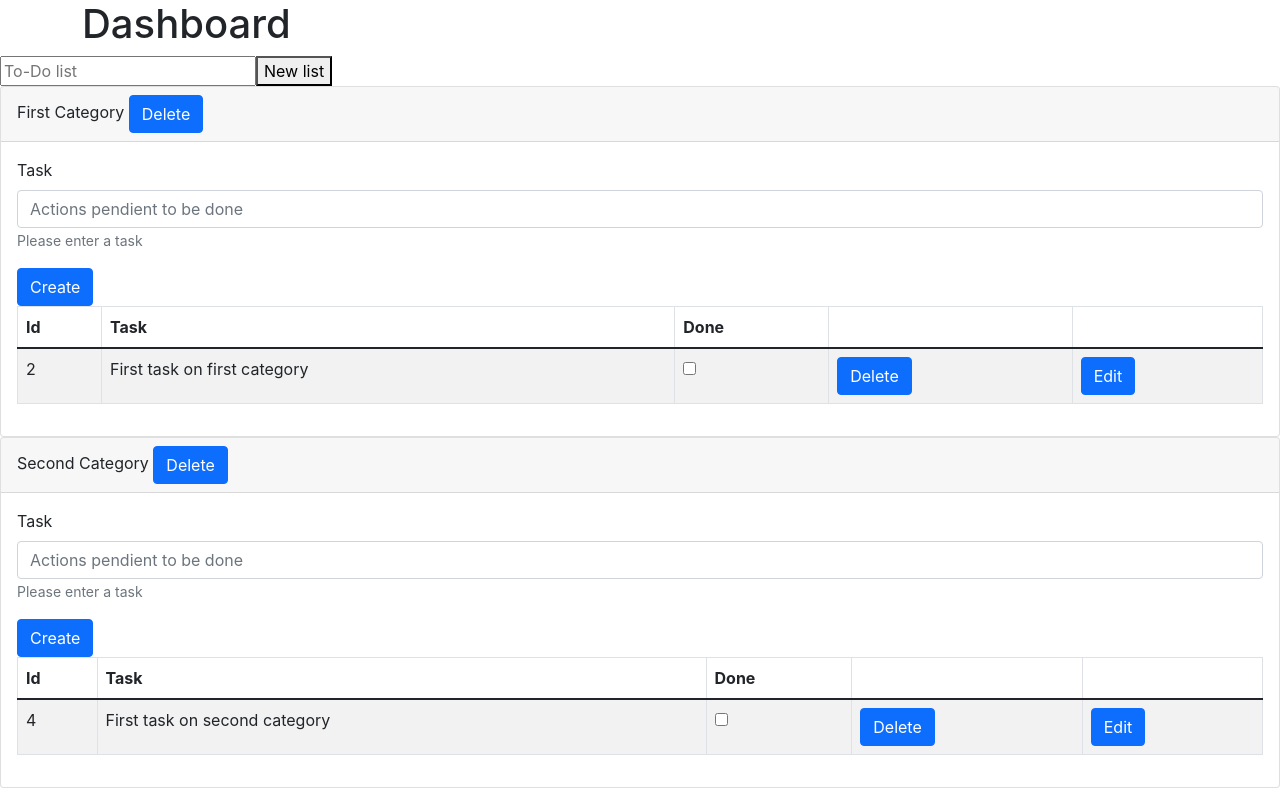
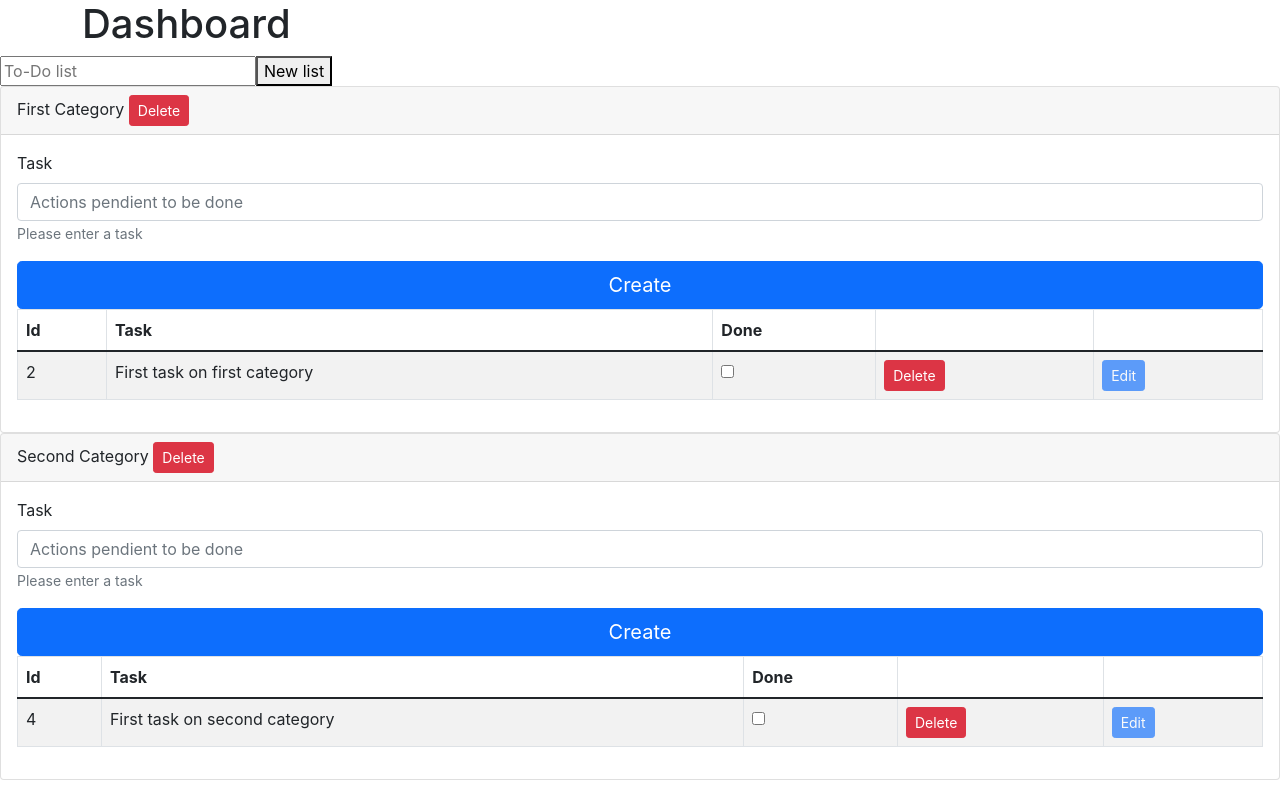
Before and after one commit to johnnycastro72/final-project-fe, a React (Vite) app: page / in a window 1280 px wide. Built offline with nearby package versions, Linux system fonts and the light colour scheme.

Commit message:
Deleting category
Deleting category from Store finished. Edit button dynamically enabled based on task done

```diff
--- a/src/components/CategoryList.jsx
+++ b/src/components/CategoryList.jsx
@@ -23,15 +23,22 @@ const CategoryList = () => {
     })
   }
 
+  const onDeleteCategory = (category) => {
+    dispatch({
+      type: "remove-category",
+      payload: category
+    })
+  }
+
   console.log(state);
   return (
     <div>
-      {state.listOfCategories.map((cat) => {
+      {state.listOfCategories.map((actualCategory) => {
         return (
-          <Card key={cat.id}>
-            <Card.Header>{cat.title} <Button>Delete</Button></Card.Header>
+          <Card key={actualCategory.id}>
+            <Card.Header>{actualCategory.title} <Button variant="danger" size="sm" onClick={() => onDeleteCategory(actualCategory)}>Delete</Button></Card.Header>
             <Card.Body>
-              <TaskForm catId={cat.id} />
+              <TaskForm catId={actualCategory.id} />
               <Table striped bordered hover responsive>
                 <thead>
                   <tr>
@@ -43,22 +50,22 @@ const CategoryList = () => {
                   </tr>
                 </thead>
                 <tbody>
-                  {cat.tasks.map((tas) => {
+                  {actualCategory.tasks.map((actualTask) => {
                     return (
-                      <tr key={tas.id}>
-                        <td style={tas.done?{textDecoration: 'line-through'}:{}}>{tas.id}</td>
-                        <td style={tas.done?{textDecoration: 'line-through'}:{}}>{tas.message}</td>
+                      <tr key={actualTask.id}>
+                        <td style={actualTask.done?{textDecoration: 'line-through'}:{}}>{actualTask.id}</td>
+                        <td style={actualTask.done?{textDecoration: 'line-through'}:{}}>{actualTask.message}</td>
                         <td>
                           <input
-                            onChange={(event) => onCheckbox(event, tas)}
+                            onChange={(event) => onCheckbox(event, actualTask)}
                             type="checkbox"
                           />
                         </td>
                         <td>
-                          <Button onClick={() => onDeleteTask(tas)}>Delete</Button>
+                          <Button variant="danger" size="sm" onClick={() => onDeleteTask(actualTask)}>Delete</Button>
                         </td>
                         <td>
-                          <Button>Edit</Button>
+                          {actualCategory.done?<Button size="sm">Edit</Button>:<Button size="sm" disabled>Edit</Button>}
                         </td>
                       </tr>
                     );
--- a/src/components/TaskForm.jsx
+++ b/src/components/TaskForm.jsx
@@ -2,19 +2,19 @@ import React, { useContext, useRef, useState } from "react";
 import { Form, Button } from "react-bootstrap";
 import { Store } from "../stateManagement/StoreProvider";
 
-const TaskForm = ({catId}) => {
+const TaskForm = ({ catId }) => {
   const formRefTask = useRef(null);
 
   const onAdd = (event) => {
     event.preventDefault();
-    if(message) {
+    if (message) {
       dispatch({
         type: "add-task",
         payload: {
           message,
-          categoryId: catId
-        }
-      })
+          categoryId: catId,
+        },
+      });
       formRefTask.current.reset();
     }
   };
@@ -39,9 +39,11 @@ const TaskForm = ({catId}) => {
         ></Form.Control>
         <Form.Text className="text-muted">Please enter a task</Form.Text>
       </Form.Group>
-      <Button onClick={onAdd} variant="primary" type="submit">
-        Create
-      </Button>
+      <div className="d-grid gap-2">
+        <Button onClick={onAdd} variant="primary" size="lg" type="submit">
+          Create
+        </Button>
+      </div>{" "}
     </Form>
   );
 };
--- a/src/stateManagement/Reducer.jsx
+++ b/src/stateManagement/Reducer.jsx
@@ -54,6 +54,14 @@ function reducer(state, action) {
         listOfCategories: newListOfCategoriesWithoutDeletedTask,
       };
       return newStateWithoutDeletedTask;
+    case "remove-category":
+      const newListOfCategoriesWithoutDeletedCategory = state.listOfCategories.filter(
+        (category) => category.id !== action.payload.id);
+      const newStateWithoutDeletedCategory = {
+        ...state,
+        listOfCategories: newListOfCategoriesWithoutDeletedCategory,
+      };
+      return newStateWithoutDeletedCategory;
   }
 }
 
```
